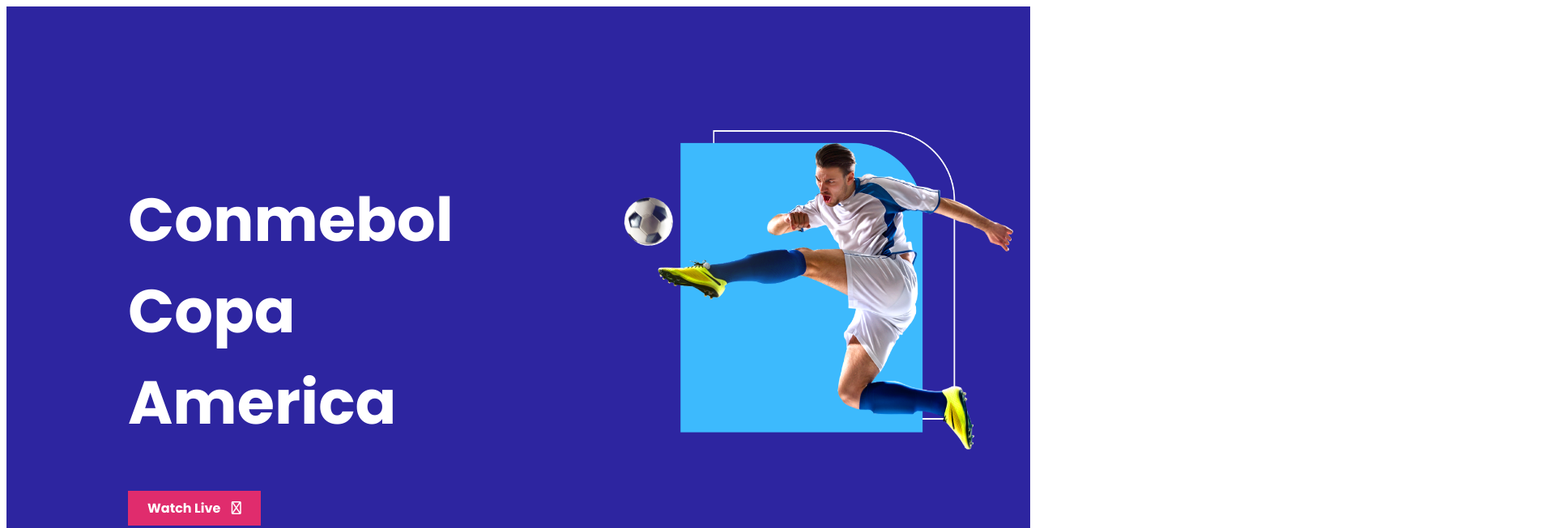
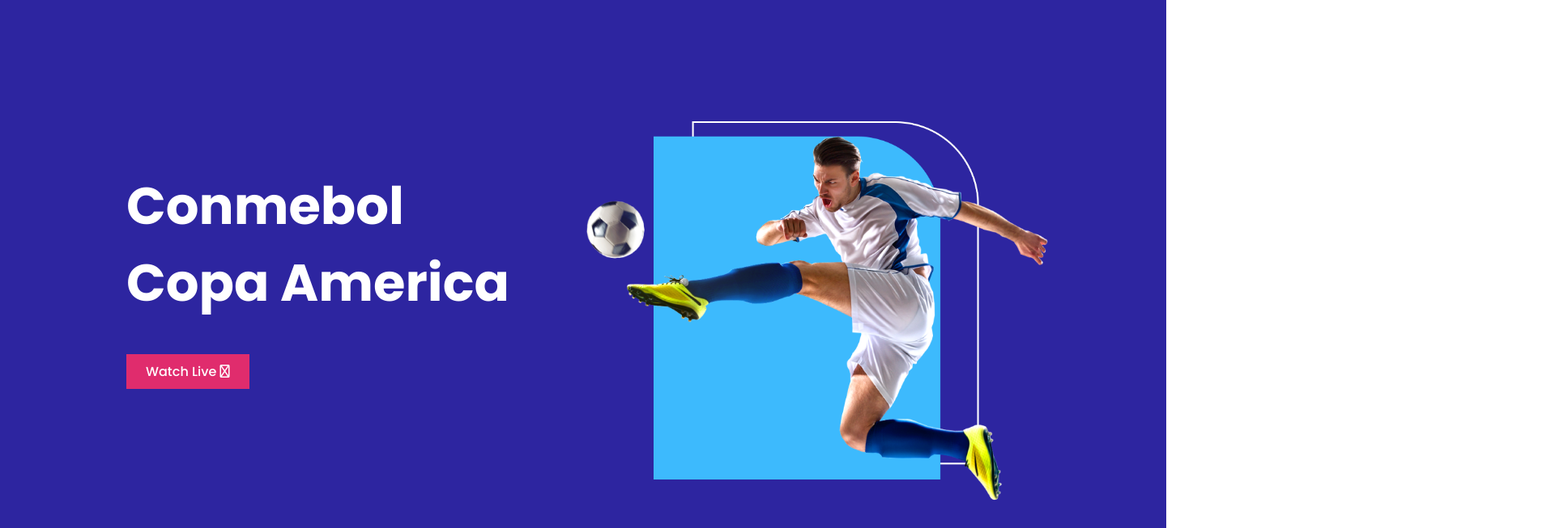
Before and after one commit to Ibrahim-K98han/football, a plain HTML site: page index.html in a window 1280 px wide. Shown: the top 653 px of the page at 81% size, 1920 px wide, since content can reach past the window. Drawn offline with Linux system fonts and the light colour scheme.

Commit message:
banner end

```diff
--- a/index.html
+++ b/index.html
@@ -6,49 +6,25 @@
     <meta http-equiv="X-UA-Compatible" content="IE=edge">
     <meta name="viewport" content="width=device-width, initial-scale=1.0">
     <title>Football</title>
-    <!-- fon awsome -->
+    <!-- font awsome -->
     <script src="https://kit.fontawesome.com/0ae2707536.js" crossorigin="anonymous"></script>
-    <!-- main css -->
+    <!-- main styles -->
     <link rel="stylesheet" href="styles/style.css">
 </head>
 
 <body>
-    <!-- header -->
     <header>
-        <!-- top banner an heading -->
-        <section class="top-setion">
-            <div class="half-width">
-                <div class="heading-and-button">
-                    <h2 class="heading-title">Conmebol <br>Copa America</h2>
-                </div>
-                <a class="watch-button" href="#">Watch Live <i class="far fa-arrow-right"></i> </a>
+        <!-- banner area -->
+        <section class="banner">
+            <div class="banner-content">
+                <h1>Conmebol <br>Copa America</h1>
+                <a class="button" href="">Watch Live <i class="far fa-arrow-right"></i></a>
             </div>
-            <div class="half-width">
-                <img src="images/banner.png" alt="banner">
+            <div class="banner-image">
+                <img src="images/banner.png" alt="Banner">
             </div>
         </section>
     </header>
-
-    <main>
-        <section class="container">
-            <div class="top-players">
-                <div class="players">
-                    <div class="player">
-                        <img src="images/players/player-1.png" alt="">
-                        <h3 class="player-name">Top Player-1</h3>
-                    </div>
-                    <div class="player">
-                        <img src="images/players/player-2.png" alt="">
-                        <h3 class="player-name">Top Player-2</h3>
-                    </div>
-                    <div class="player">
-                        <img src="images/players/player-3.png" alt="">
-                        <h3 class="player-name">Top Player-2</h3>
-                    </div>
-                </div>
-            </div>
-        </section>
-    </main>
 </body>
 
 </html>
--- a/styles/style.css
+++ b/styles/style.css
@@ -1,62 +1,53 @@
 /* fonts */
 @import url('https://fonts.googleapis.com/css2?family=Poppins:wght@700&display=swap');
+@import url('https://fonts.googleapis.com/css2?family=Poppins:wght@500;700&display=swap');
+/* defult styles */
 
-/* common styles */
+*{
+    margin: 0;
+    padding: 0;
+}
 body{
     font-family: 'Poppins', sans-serif;
 }
+header{
+    margin: 0 auto;
+}
 
-.top-setion{
+/* banner area styles */
+.banner{
     display: flex;
-    padding-left: 50px;
-    margin-bottom: 150px;
     background: #2D25A0;
+    width: 1440px;
     height: 677px;
 }
-.half-width{
+.banner-content{
     width: 50%;
 }
-.heading-and-button{
-    margin-left: 100px;
+.banner-content h1{
+    font-size: 64px;
     margin-top: 207px;
-    font-weight: bold;
-    font-size: 50px;
+    margin-left: 156px;
+    margin-bottom: 50px;
     color: #fff;
 }
-.watch-button{
-    margin-left: 100px;
+.button{
+    margin-left: 156px;
     background: #E02C6D;
     padding: 10px 24px;
+    text-decoration: none;
     color: #fff;
-    text-decoration: none;
     font-size: 16px;
+    font-family: 'Poppins', sans-serif;
     font-weight: 500;
 }
-.fa-arrow-right{
+.button i{
     color: #fff;
-    margin-left: 10px;
-
 }
-.half-width img{
+.banner-image{
+    width: 50%;
+}
+.banner-image img{
     width: 80%;
-    margin-left: 102px;
-    margin-top: 153px;
+    margin-top: 150px;
 }
-main{
-    display: flex;
-    flex-direction: column;
-    align-items: center;
-}
-.container{
-    background-color: #FFFF;
-    width: 870px;
-    padding: 30px;
-    margin-top: 21px;
-    border-radius: 5px;
-}
-
-.players{
-    display: grid;
-    grid-template-columns: repeat(3, 1fr);
-    grid-row-gap: 30px;
-}
```
